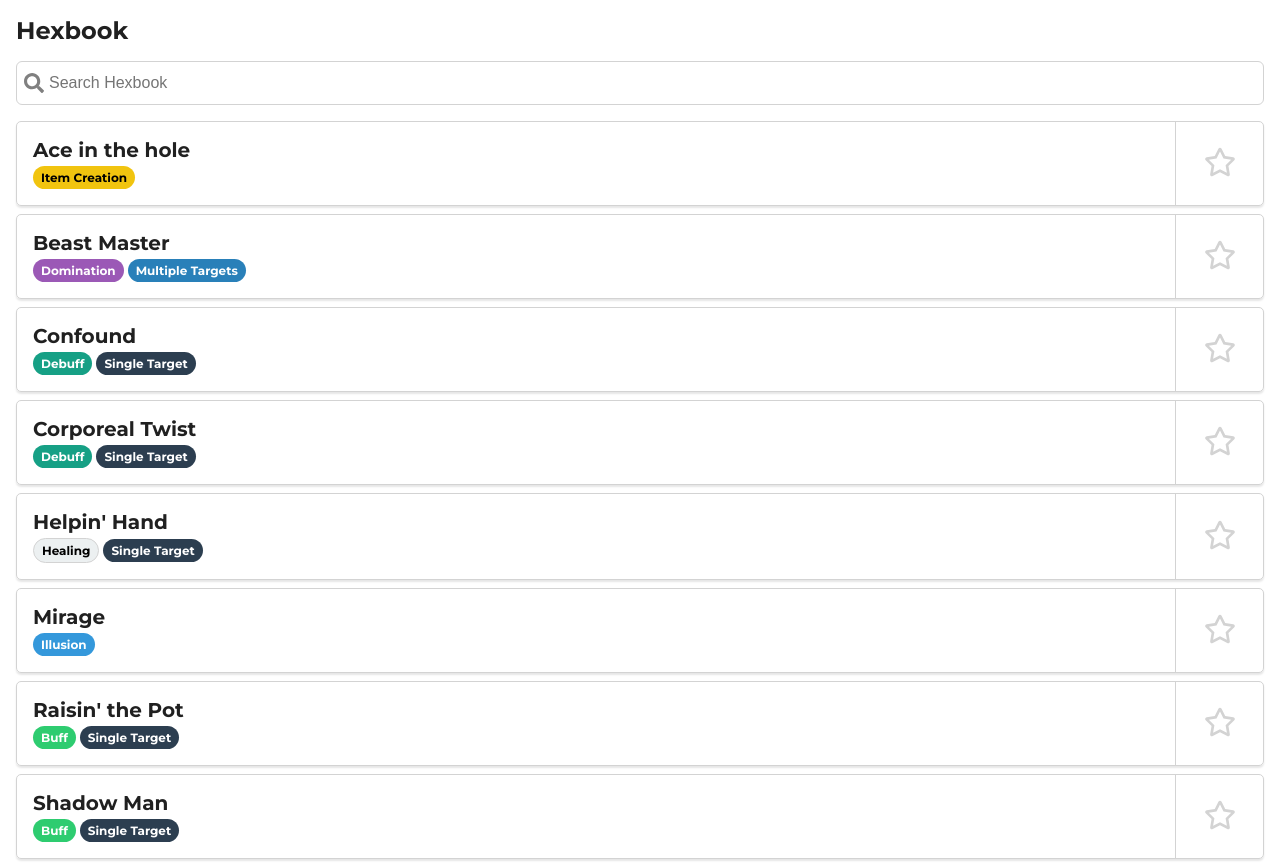
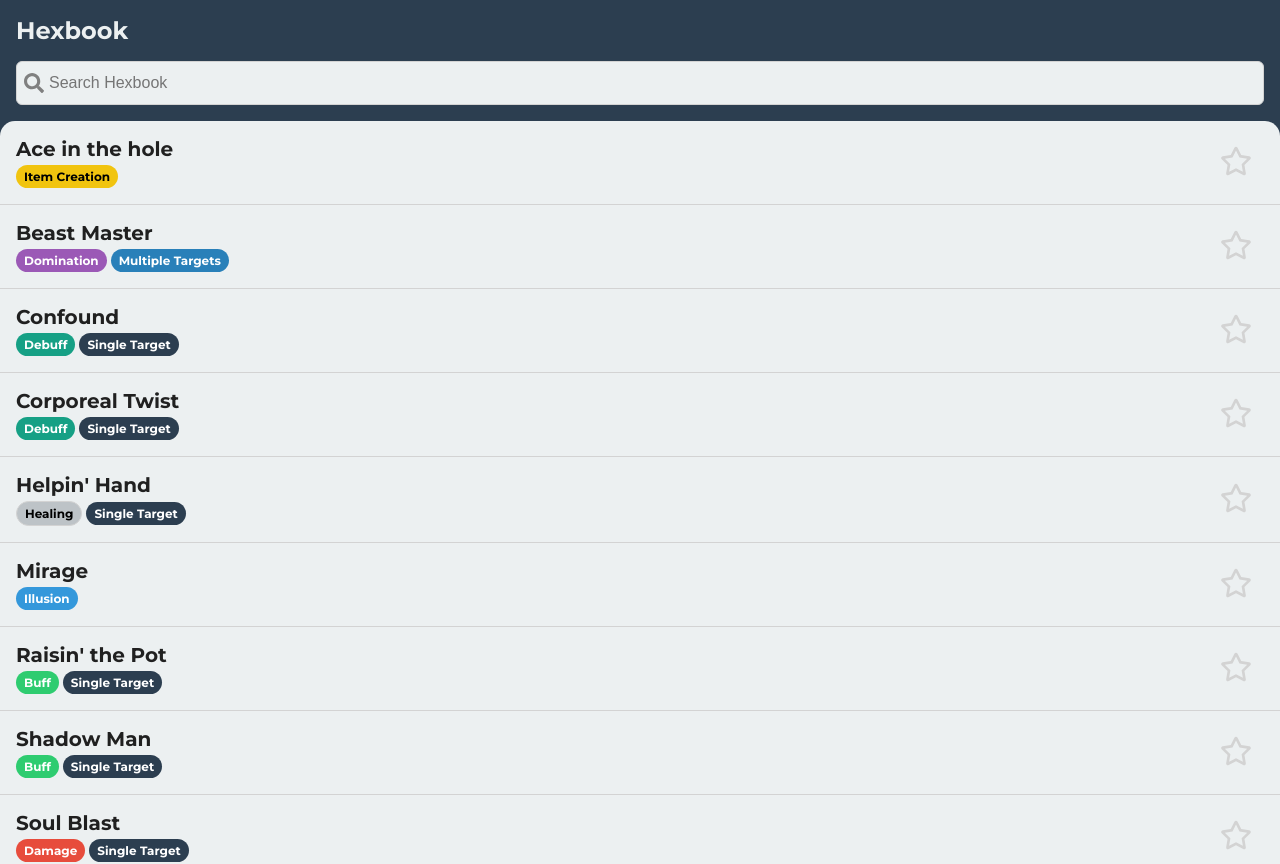
Before and after one commit to oarodrig/hexbook, a React (Create React App) app: page / in a window 1280 px wide. Shown: the top 864 px of the page. Built offline with nearby package versions, Linux system fonts and the light colour scheme.

Commit message:
Style changes to main list view

```diff
--- a/src/App.js
+++ b/src/App.js
@@ -4,6 +4,7 @@ import TopBar from "./TopBar/TopBar";
 import HexList from "./HexList/HexList";
 import hexes from "./common/hexes";
 import HexDetail from "./HexDetail/HexDetail";
+import style from "./App.module.css";
 
 function App() {
   const [searchValue, setSearchValue] = useState("");
@@ -38,18 +39,21 @@ function App() {
       <Router>
         <Switch>
           <Route exact path="/">
+            <div className={style.listViewScreen}>
               <TopBar
                 searchValue={searchValue}
                 onSearchChange={handleSearchChange}
                 onClearSearch={clearSearch}
               />
               <HexList
+                className={style.hexList}
                 hexes={hexes}
                 favorites={favorites}
                 filter={searchValue}
                 onFavorite={handleFavorite}
                 onUnfavorite={handleUnfavorite}
               />
+            </div>
           </Route>
           <Route path="/hex/:id">
             <HexDetail hexes={hexes} />
--- /dev/null
+++ b/src/App.module.css
@@ -0,0 +1,9 @@
+.hexList {
+  border-top-right-radius: 15px;
+  border-top-left-radius: 15px;
+  overflow: hidden;
+}
+
+.listViewScreen {
+  background-color: #2c3e50;
+}
--- a/src/HexList/HexList.js
+++ b/src/HexList/HexList.js
@@ -3,7 +3,14 @@ import HexRow from "../HexRow/HexRow";
 import style from "./HexList.module.css";
 
 const HexList = (props) => {
-  const { hexes, favorites, filter, onFavorite, onUnfavorite } = props;
+  const {
+    hexes,
+    favorites,
+    filter,
+    onFavorite,
+    onUnfavorite,
+    className,
+  } = props;
 
   const getRowView = () =>
     hexes
@@ -31,7 +38,7 @@ const HexList = (props) => {
   };
 
   return (
-    <div className={style.hexListContainer}>
+    <div className={className || ""}>
       {!!favorites.length && (
         <>
           <h3>Favorites</h3>
--- a/src/HexList/HexList.module.css
+++ b/src/HexList/HexList.module.css
@@ -1,7 +1,3 @@
-.hexListContainer {
-  margin: 0 1rem;
-}
-
 .hexList {
   margin: 0;
   padding: 0;
--- a/src/HexRow/HexRow.module.css
+++ b/src/HexRow/HexRow.module.css
@@ -1,15 +1,13 @@
 .row {
+  background-color: #ecf0f1;
   display: flex;
   justify-content: space-between;
   position: relative;
   list-style: none;
-  border: 1px solid lightgray;
-  border-radius: 5px;
-  box-shadow: 0 2px 2px 0 rgba(0, 0, 0, 0.1);
 }
 
 .row + .row {
-  margin-top: 0.5rem;
+  border-top: 1px solid lightgrey;
 }
 
 .condensed .row + .row {
@@ -55,7 +53,6 @@
   max-width: 5.5rem;
   background: none;
   border: none;
-  border-left: 1px solid lightgrey;
 }
 
 .favoriteIcon {
--- a/src/Search/Search.js
+++ b/src/Search/Search.js
@@ -21,7 +21,8 @@ const Search = (props) => {
   };
 
   return (
-    <div className={`${style.searchContainer} ${className || ""}`}>
+    <div className={className || ""}>
+      <div className={`${style.searchContainer}`}>
         <MagnifyingGlassIcon className={style.searchIcon} />
         <input
           value={searchValue}
@@ -37,6 +38,7 @@ const Search = (props) => {
           </button>
         )}
       </div>
+    </div>
   );
 };
 
--- a/src/TopBar/TopBar.js
+++ b/src/TopBar/TopBar.js
@@ -6,7 +6,7 @@ const TopBar = (props) => {
   const { searchValue, onSearchChange, onClearSearch } = props;
 
   return (
-    <>
+    <div className={style.topBarContainer}>
       <header className={style.title}>Hexbook</header>
       <Search
         className={style.searchBar}
@@ -14,7 +14,7 @@ const TopBar = (props) => {
         onSearchChange={onSearchChange}
         onClearSearch={onClearSearch}
       />
-    </>
+    </div>
   );
 };
 
--- a/src/TopBar/TopBar.module.css
+++ b/src/TopBar/TopBar.module.css
@@ -1,3 +1,7 @@
+.topBarContainer {
+  background-color: #2c3e50;
+}
+
 .clearButton {
   border: none;
   background: none;
@@ -12,9 +16,14 @@
 .title {
   font-size: 24px;
   font-weight: 700;
-  margin: 1rem;
+  padding: 1rem;
+  color: #ecf0f1;
 }
 
 .searchBar {
-  margin: 1rem;
+  padding: 0 1rem 1rem;
 }
+
+.searchBar input {
+  background-color: #ecf0f1;
+}
--- a/src/index.css
+++ b/src/index.css
@@ -58,7 +58,7 @@ thead tr {
 
 .App .healing-badge {
   border: 1px solid lightgray;
-  background-color: #ecf0f1;
+  background-color: #bdc3c7;
   color: black;
 }
 
```
Lines whose indentation alone changed are shown as unchanged.
